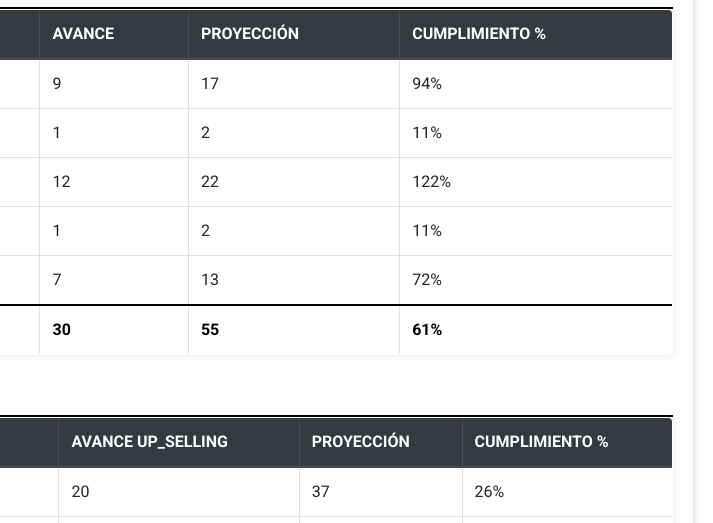
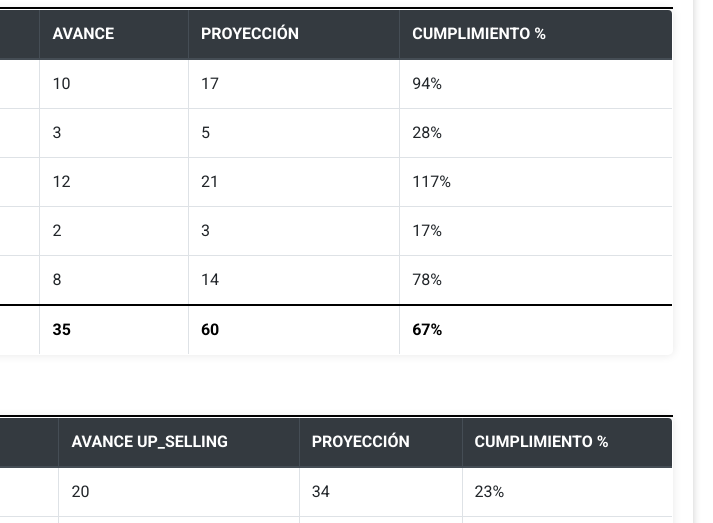
Before and after one commit to sistemaweb270/asamblea, a plain HTML site: page pages/reporte.html in a window 1280 px wide. Shown: the part 277-800 px from the top of the page, 517-1230 px from the left. Drawn offline with nearby package versions, Linux system fonts and the light colour scheme.

Commit message:
Actualizar reporte.html

```diff
--- a/pages/reporte.html
+++ b/pages/reporte.html
@@ -289,15 +289,15 @@
   <script>
     // Valores fijos y datos de ejemplo
     const diasMesStatic = 24;
-    const diaTrabajadoStatic = 13;
+    const diaTrabajadoStatic = 14;
     const diaPorTrabajarStatic = diasMesStatic - diaTrabajadoStatic;
 
     let advisors = [
-      { nombre: "DAVID ESTEBAN", cuota: 18, avance: 9, arribos: 94, cuotaUpSelling: 145, avanceUpSelling: 20 },
-      { nombre: "MANUEL MARMANILLO", cuota: 18, avance: 1, arribos: 105, cuotaUpSelling: 145, avanceUpSelling: 34 },
+      { nombre: "DAVID ESTEBAN", cuota: 18, avance: 10, arribos: 94, cuotaUpSelling: 145, avanceUpSelling: 20 },
+      { nombre: "MANUEL MARMANILLO", cuota: 18, avance: 3, arribos: 105, cuotaUpSelling: 145, avanceUpSelling: 34 },
       { nombre: "LUIS MARTINEZ", cuota: 18, avance: 12, arribos: 112, cuotaUpSelling: 145, avanceUpSelling: 39 },
-      { nombre: "JOSE VILLAVICENCIO", cuota: 18, avance: 1, arribos: 96, cuotaUpSelling: 145, avanceUpSelling: 0 },
-      { nombre: "GIANELLA HUANCARI", cuota: 18, avance: 7, arribos: 127, cuotaUpSelling: 145, avanceUpSelling: 37 }
+      { nombre: "JOSE VILLAVICENCIO", cuota: 18, avance: 2, arribos: 96, cuotaUpSelling: 145, avanceUpSelling: 0 },
+      { nombre: "GIANELLA HUANCARI", cuota: 18, avance: 8, arribos: 127, cuotaUpSelling: 145, avanceUpSelling: 37 }
     ];
 
     // Función para calcular la proyección: (avance / díaTrabajado) * díasMes
```
